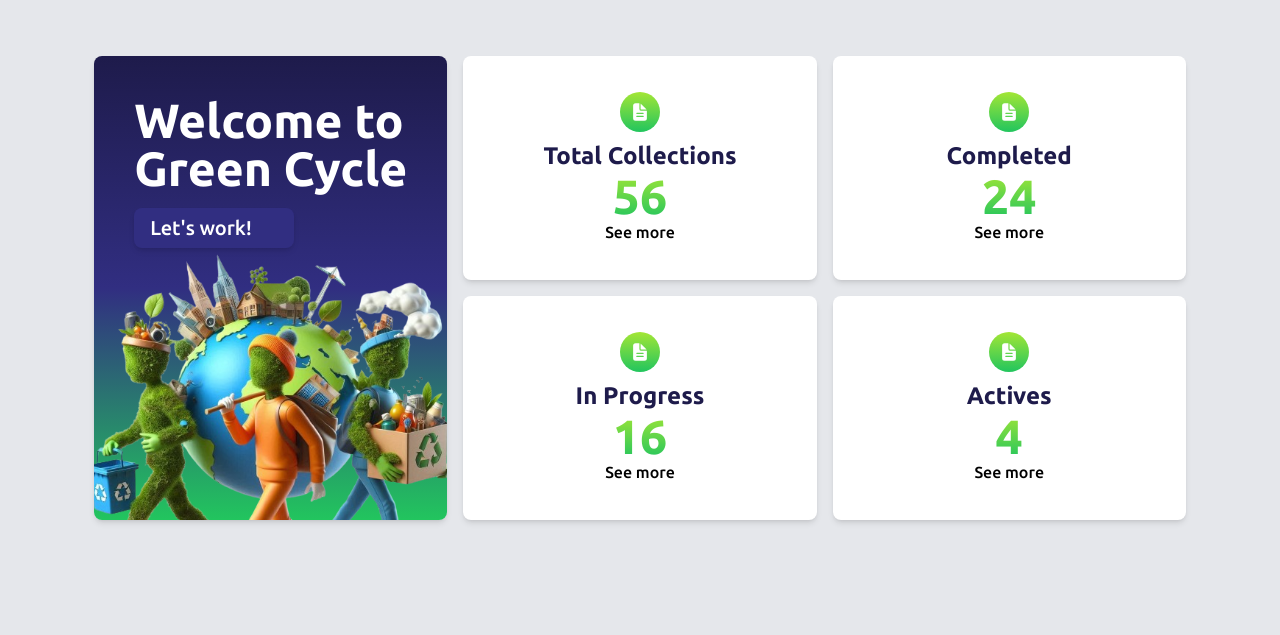
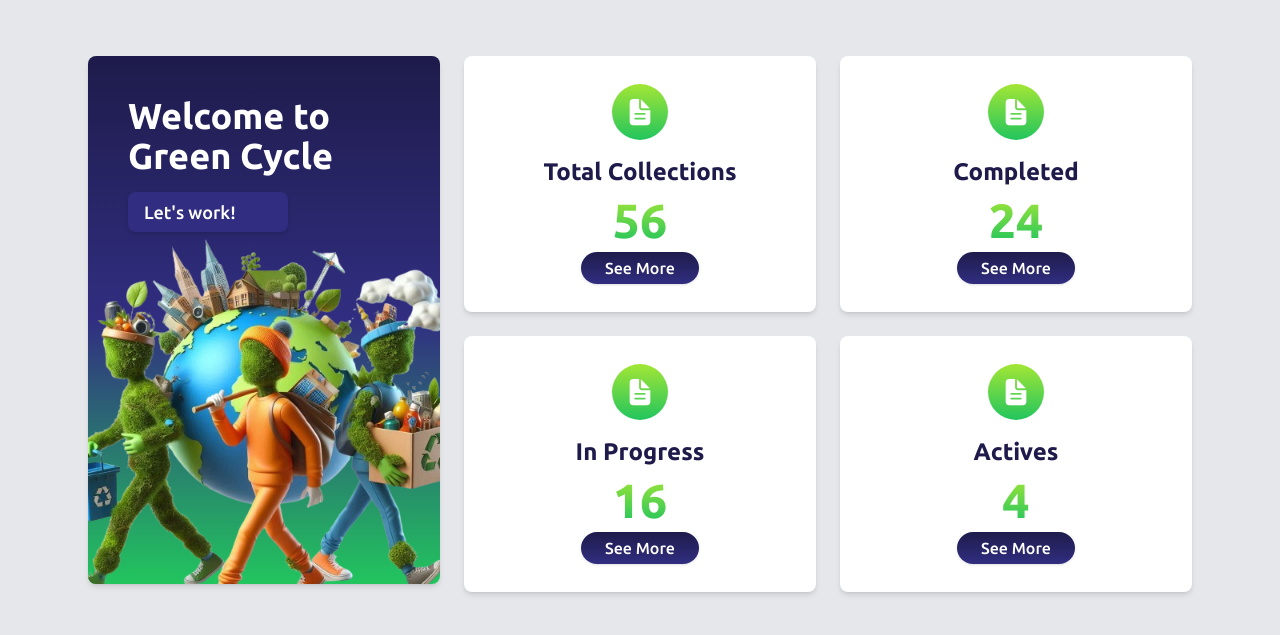
Before and after one commit to freelanceAP/GreenCycle-Front, a website: page public/assets/pages/dashboard.html in a window 1280 px wide. Drawn offline with nearby package versions, Linux system fonts and the light colour scheme; files whose address does not match are found by name.

Commit message:
animaitons for dashboard

```diff
--- a/public/assets/pages/dashboard.html
+++ b/public/assets/pages/dashboard.html
@@ -14,83 +14,100 @@
 <body class="bg-gray-200">
 
   <div class="container flex justify-center items-center mt-10 mx-auto p-4">
-    <div class="grid grid-cols-1 lg:grid-cols-3 gap-4">
+    <div class="grid grid-cols-1 lg:grid-cols-3 gap-6">
       <div
-        class="lg:row-span-2 bg-gradient-to-b from-indigo-950 via-indigo-900 to-green-500 hover:bg-gradient-to-b rounded-lg p-4 shadow-md transform transition-all duration-700 hover:scale-105 overflow-hidden h-[29rem]">
+        class="lg:row-span-2 bg-gradient-to-b from-indigo-950 via-indigo-900 to-green-500 hover:bg-gradient-to-b rounded-lg p-4 shadow-md transform transition-all duration-700 hover:scale-105 overflow-hidden h-[33rem]">
         <div class="flex flex-col justify-between h-full">
           <div class="m-6">
-            <h1 class="text-5xl font-bold text-white">Welcome to <br />Green Cycle</h1>
+            <h1 class="text-4xl m:text-5xl font-bold text-white whitespace-normal sm:whitespace-nowrap">
+              Welcome to
+              <br />
+              Green Cycle
+            </h1>
             <div
-              class="flex justify-start items-center mt-4 p-4 bg-indigo-900 rounded-lg shadow-md h-10 w-40 transition duration-300 ease-in-out hover:scale-105">
-              <button class="text-xl font-medium text-white">
+              class="flex justify-start items-center mt-4 p-4 bg-indigo-900 rounded-lg shadow-md h-10 w-40 transition duration-300 ease-in-out lg:hover:scale-105">
+              <button class="text-lg font-medium text-white">
                 Let's work!
               </button>
             </div>
           </div>
 
           <div class="flex justify-center items-center hover-bounce -m-6">
-            <img class="w-[23rem] h-[23rem] object-cover" src="/public/assets/img/resoruce-01.png" alt="logo" />
+            <img class="w-[23rem] h-[25rem] object-cover" src="/public/assets/img/resoruce-01.png" alt="logo" />
           </div>
         </div>
-
-
       </div>
-
-      <div
-      class="bg-white rounded-lg shadow-md flex justify-center items-center transform transition duration-300 hover:scale-105 hover:bg-gradient-to-b hover:from-white hover:to-green-50 w-full h-56">
-      <div class="flex flex-col justify-center items-center text-center">
-        <div class="flex justify-center items-center bg-gradient-to-b from-lime-400 to-green-500 rounded-full w-10 h-10 mb-2">
-          <ion-icon name="document-text" class="text-white text-xl"></ion-icon>
-        </div>
-        <h1 class="text-2xl text-indigo-950 font-semibold">Total Collections</h1>
-        <h1 class="text-5xl font-bold bg-clip-text text-transparent bg-gradient-to-b from-lime-400 to-green-500">56</h1>
-        <a href="#" class="font-medium">See more</a>
-      </div>
-    </div>
 
 
       <div
-        class="bg-white rounded-lg shadow-md flex justify-center items-center transform transition duration-300 hover:scale-105 hover:bg-gradient-to-b hover:from-white hover:to-green-50 w-full h-56">
-        <div class="flex flex-col justify-center items-center text-center">
+        class="bg-white rounded-lg shadow-md flex justify-center items-center transform transition duration-300 hover:scale-105 hover:bg-gradient-to-b hover:from-white hover:to-green-50 w-full h-64">
+        <div class="flex flex-col justify-center gap-2 items-center text-center">
           <div
-            class="flex justify-center items-center bg-gradient-to-b from-lime-400 to-green-500 rounded-full w-10 h-10 mb-2">
-            <ion-icon name="document-text" class="text-white text-xl"></ion-icon>
+            class="flex justify-center items-center bg-gradient-to-b from-lime-400 to-green-500 rounded-full w-14 h-14 mb-2">
+            <ion-icon name="document-text" class="text-white text-3xl"></ion-icon>
+          </div>
+          <h1 class="text-2xl text-indigo-950 font-semibold">Total Collections</h1>
+          <h1 class="text-5xl font-bold bg-clip-text text-transparent bg-gradient-to-b from-lime-400 to-green-500">56
+          </h1>
+          <a href="#"
+            class="flex justify-center items-center h-8 px-6 py-2 bg-gradient-to-b from-indigo-950 to-indigo-900 text-white font-medium text-center rounded-full shadow transition duration-300 ease-in-out">
+            See More
+          </a>
+        </div>
+      </div>
+
+
+      <div
+        class="bg-white rounded-lg shadow-md flex justify-center items-center transform transition duration-300 hover:scale-105 hover:bg-gradient-to-b hover:from-white hover:to-green-50 w-full h-64">
+        <div class="flex flex-col justify-center gap-2 items-center text-center">
+          <div
+            class="flex justify-center items-center bg-gradient-to-b from-lime-400 to-green-500 rounded-full w-14 h-14 mb-2">
+            <ion-icon name="document-text" class="text-white text-3xl"></ion-icon>
           </div>
           <h1 class="text-2xl text-indigo-950 font-semibold">Completed</h1>
           <h1 class="text-5xl font-bold bg-clip-text text-transparent bg-gradient-to-b from-lime-400 to-green-500">
             24
           </h1>
-          <a href="#" class="font-medium">See more</a>
+          <a href="#"
+            class="flex justify-center items-center h-8 px-6 py-2 bg-gradient-to-b from-indigo-950 to-indigo-900 text-white font-medium text-center rounded-full shadow transition duration-300 ease-in-out">
+            See More
+          </a>
         </div>
       </div>
 
       <div
-        class="bg-white rounded-lg shadow-md flex justify-center items-center transform transition duration-300 hover:scale-105 hover:bg-gradient-to-b hover:from-white hover:to-green-50 w-full h-56">
-        <div class="flex flex-col justify-center items-center text-center">
+        class="bg-white rounded-lg shadow-md flex justify-center items-center transform transition duration-300 hover:scale-105 hover:bg-gradient-to-b hover:from-white hover:to-green-50 w-full h-64">
+        <div class="flex flex-col justify-center items-center gap-2 text-center">
           <div
-            class="flex justify-center items-center bg-gradient-to-b from-lime-400 to-green-500 rounded-full w-10 h-10 mb-2">
-            <ion-icon name="document-text" class="text-white text-xl"></ion-icon>
+            class="flex justify-center items-center bg-gradient-to-b from-lime-400 to-green-500 rounded-full w-14 h-14 mb-2">
+            <ion-icon name="document-text" class="text-white text-3xl"></ion-icon>
           </div>
           <h1 class="text-2xl text-indigo-950 font-semibold">In Progress</h1>
           <h1 class="text-5xl font-bold bg-clip-text text-transparent bg-gradient-to-b from-lime-400 to-green-500">
             16
           </h1>
-          <a href="#" class="font-medium">See more</a>
+          <a href="#"
+            class="flex justify-center items-center h-8 px-6 py-2 bg-gradient-to-b from-indigo-950 to-indigo-900 text-white font-medium text-center rounded-full shadow transition duration-300 ease-in-out">
+            See More
+          </a>
         </div>
       </div>
 
       <div
-        class="bg-white rounded-lg shadow-md flex justify-center items-center transform transition duration-300 hover:scale-105 hover:bg-gradient-to-b hover:from-white hover:to-green-50 w-full h-56">
-        <div class="flex flex-col justify-center items-center text-center">
+        class="bg-white rounded-lg shadow-md flex justify-center items-center transform transition duration-300 hover:scale-105 hover:bg-gradient-to-b hover:from-white hover:to-green-50 w-full h-64">
+        <div class="flex flex-col justify-center items-center gap-2 text-center">
           <div
-            class="flex justify-center items-center bg-gradient-to-b from-lime-400 to-green-500 rounded-full w-10 h-10 mb-2">
-            <ion-icon name="document-text" class="text-white text-xl"></ion-icon>
+            class="flex justify-center items-center bg-gradient-to-b from-lime-400 to-green-500 rounded-full w-14 h-14 mb-2">
+            <ion-icon name="document-text" class="text-white text-3xl"></ion-icon>
           </div>
           <h1 class="text-2xl text-indigo-950 font-semibold">Actives</h1>
           <h1 class="text-5xl font-bold bg-clip-text text-transparent bg-gradient-to-b from-lime-400 to-green-500">
             4
           </h1>
-          <a href="#" class="font-medium">See more</a>
+          <a href="#"
+            class="flex justify-center items-center h-8 px-6 py-2 bg-gradient-to-b from-indigo-950 to-indigo-900 text-white font-medium text-center rounded-full shadow transition duration-300 ease-in-out">
+            See More
+          </a>
         </div>
       </div>
     </div>
```
